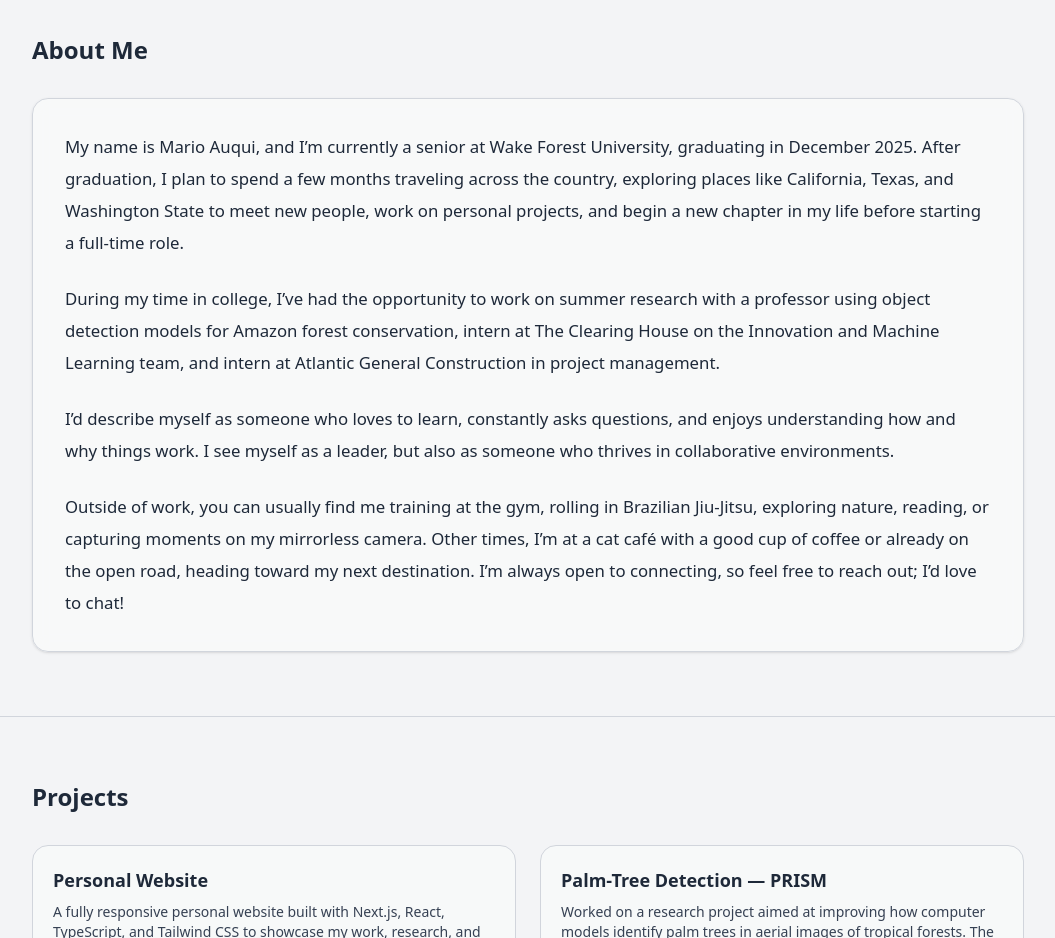
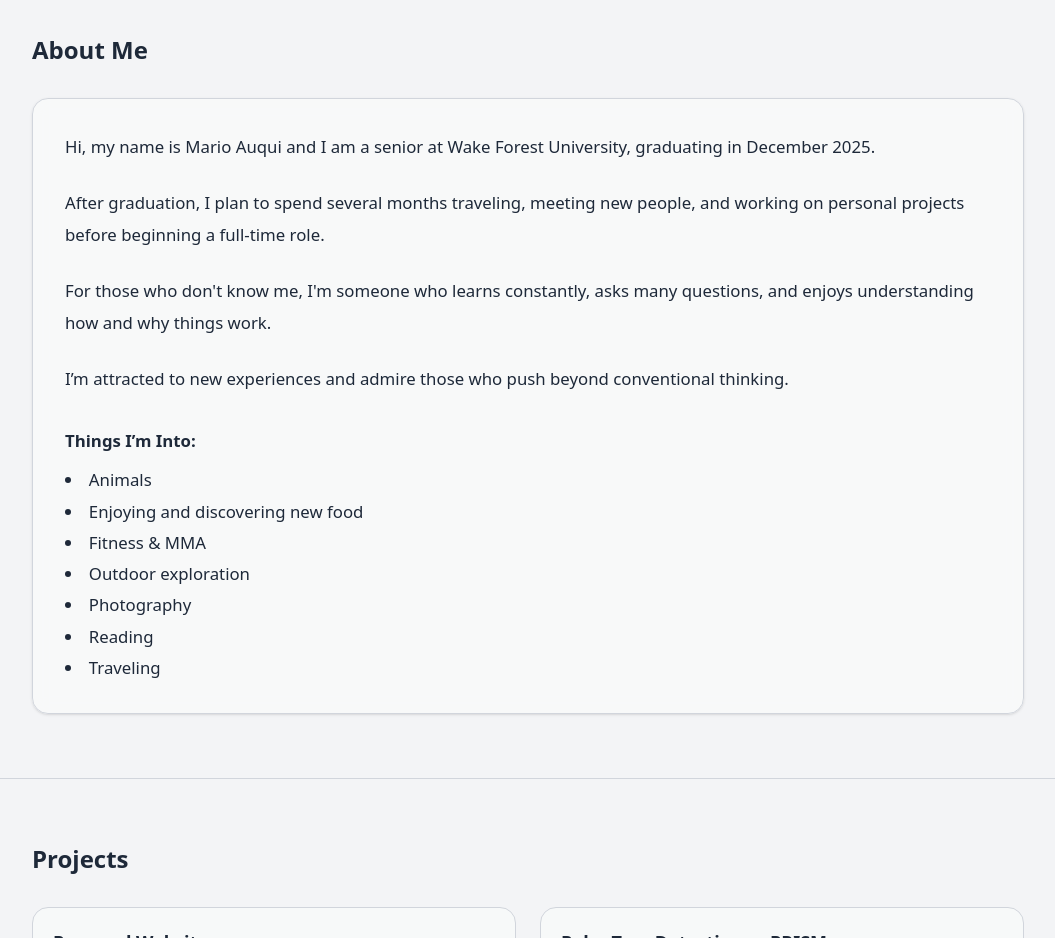
Before and after one commit to marioauqui/PersonalSite, a Next.js app: page / in a window 1280 px wide. Shown: the part 520-1458 px from the top of the page, without its empty margins (112-1167 px from the left). Built offline with nearby package versions, Linux system fonts and the light colour scheme.

Commit message:
Some stuff

```diff
--- a/src/app/page.tsx
+++ b/src/app/page.tsx
@@ -37,7 +37,7 @@ export default function Home() {
               Computer Science and Entrepreneurship
             </h1>
             <p className="mt-4 text-lg text-gray-700 dark:text-gray-300">
-             Senior at Wake Forest University with interests in Software Engineering, Artificial Intelligence, and Innovation
+             Senior at Wake Forest University (New York City ↔ Winston-Salem, NC)
             </p>
             <div className="mt-6 flex flex-wrap gap-3">
               <a
@@ -96,34 +96,41 @@ export default function Home() {
 {/* About Me */}
 <section id="about" className="max-w-5xl mx-auto px-4 pt-16 pb-16">
   {/* Heading outside and above the card */}
-  <h2 className="text-2xl font-bold ">About Me</h2>
+  <h2 className="text-2xl font-bold">About Me</h2>
 
   {/* Card content (visually separate) */}
   <div className="mt-8 rounded-2xl border border-gray-300 dark:border-gray-800 bg-gray-50/80 dark:bg-gray-900/60 backdrop-blur p-8 leading-relaxed text-[1.05rem] text-gray-800 dark:text-gray-300 space-y-6 shadow-sm">
     <p className="leading-8">
-      My name is Mario Auqui, and I’m currently a senior at Wake Forest University, graduating in December 2025.
-      After graduation, I plan to spend a few months traveling across the country, exploring places like California,
-      Texas, and Washington State to meet new people, work on personal projects, and begin a new chapter in my life
-      before starting a full-time role.
+      Hi, my name is Mario Auqui and I am a senior at Wake Forest University,
+      graduating in December 2025.
     </p>
 
     <p className="leading-8">
-      During my time in college, I’ve had the opportunity to work on summer research with a professor using object
-      detection models for Amazon forest conservation, intern at The Clearing House on the Innovation and Machine
-      Learning team, and intern at Atlantic General Construction in project management.
+      After graduation, I plan to spend several months traveling, meeting new
+      people, and working on personal projects before beginning a full-time role.
     </p>
 
     <p className="leading-8">
-      I’d describe myself as someone who loves to learn, constantly asks questions, and enjoys understanding how and
-      why things work. I see myself as a leader, but also as someone who thrives in collaborative environments.
+      For those who don't know me, I'm someone who learns constantly, asks many questions, and enjoys understanding how and why things work.
     </p>
 
     <p className="leading-8">
-      Outside of work, you can usually find me training at the gym, rolling in Brazilian Jiu-Jitsu, exploring nature,
-      reading, or capturing moments on my mirrorless camera. Other times, I’m at a cat café with a good cup of coffee
-      or already on the open road, heading toward my next destination. I’m always open to connecting, so feel free
-      to reach out; I’d love to chat!
+      I’m attracted to new experiences and admire those who push beyond
+      conventional thinking.
     </p>
+
+    <div className="pt-2">
+      <p className="font-semibold mb-3">Things I’m Into:</p>
+      <ul className="list-disc list-inside space-y-1">
+        <li>Animals</li>
+        <li>Enjoying and discovering new food</li>
+        <li>Fitness & MMA</li>
+        <li>Outdoor exploration</li>
+        <li>Photography</li>
+        <li>Reading</li>
+        <li>Traveling</li>
+      </ul>
+    </div>
   </div>
 </section>
 
```
